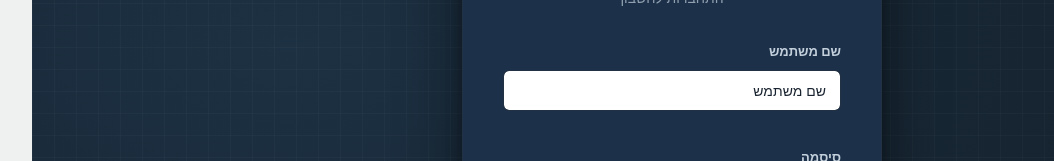
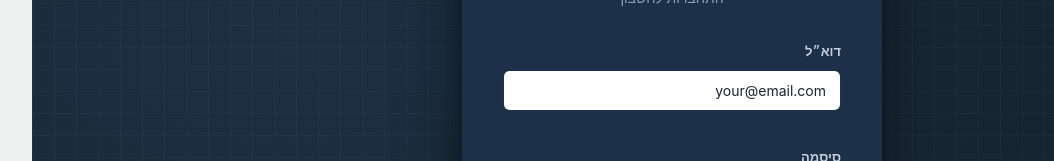
Before and after one commit to HanaaMakhlouf/archi-crm, a React (Create React App) app: page / in a window 1280 px wide. Shown: the part 195-356 px from the top of the page, without its empty margins (51-1105 px from the left). Built offline with nearby package versions, Linux system fonts and the light colour scheme; no server answers; a web font is replaced by a local one.

Commit message:
Revert to email-based login

```diff
--- a/src/components/Login.js
+++ b/src/components/Login.js
@@ -1,14 +1,13 @@
 import { useState, useEffect } from 'react';
 import { supabase } from '../supabaseClient';
 import { authMsg } from '../utils/authMessages';
-import { usernameToLoginEmail } from '../utils/username';
 import '../styles/Login.css';
 
 // Survives component remount (which happens when signOut clears the user)
 let pendingError = '';
 
 export default function Login() {
-  const [username, setUsername] = useState('');
+  const [email, setEmail] = useState('');
   const [password, setPassword] = useState('');
   const [officeName, setOfficeName] = useState('');
   const [loading, setLoading] = useState(false);
@@ -30,9 +29,7 @@ export default function Login() {
     setLoading(true);
 
     try {
-      const { data: authData, error: authError } = await supabase.auth.signInWithPassword({
-        email: usernameToLoginEmail(username), password,
-      });
+      const { data: authData, error: authError } = await supabase.auth.signInWithPassword({ email, password });
       if (authError) { setError(authError.message); return; }
 
       const { data: existingProfile } = await supabase
@@ -87,13 +84,13 @@ export default function Login() {
           )}
 
           <div className="form-group">
-            <label htmlFor="username">שם משתמש</label>
+            <label htmlFor="email">דוא״ל</label>
             <input
-              id="username"
-              type="text"
-              placeholder="שם משתמש"
-              value={username}
-              onChange={(e) => setUsername(e.target.value)}
+              id="email"
+              type="email"
+              placeholder="your@email.com"
+              value={email}
+              onChange={(e) => setEmail(e.target.value)}
               disabled={loading}
               required
             />
@@ -129,7 +126,7 @@ export default function Login() {
           <button
             type="submit"
             className="btn btn-primary btn-large"
-            disabled={loading || !username || !password || !officeName.trim()}
+            disabled={loading || !email || !password || !officeName.trim()}
           >
             {loading ? 'טוען...' : 'התחברות'}
           </button>
--- a/src/components/SetPassword.js
+++ b/src/components/SetPassword.js
@@ -54,8 +54,8 @@ export default function SetPassword({ onDone }) {
 
         <form onSubmit={handleSubmit} className="login-form">
           <div className="form-group">
-            <label>שם משתמש</label>
-            <input type="text" value={user?.user_metadata?.username || user?.email || ''} disabled />
+            <label>דוא״ל</label>
+            <input type="email" value={user?.email || ''} disabled />
           </div>
 
           <div className="form-group">
--- a/src/components/SettingsView.js
+++ b/src/components/SettingsView.js
@@ -52,7 +52,7 @@ export default function SettingsView() {
   const [loading, setLoading] = useState(true);
   const [error, setError] = useState(null);
   const [showAddForm, setShowAddForm] = useState(false);
-  const [newUsername, setNewUsername] = useState('');
+  const [newEmail, setNewEmail] = useState('');
   const [newPassword, setNewPassword] = useState('');
   const [newRole, setNewRole] = useState(ROLE_USER);
   const [adding, setAdding] = useState(false);
@@ -75,17 +75,17 @@ export default function SettingsView() {
 
   const handleAddUser = async (e) => {
     e.preventDefault();
-    if (!newUsername.trim() || !newPassword.trim()) return;
+    if (!newEmail.trim() || !newPassword.trim()) return;
     setAdding(true);
     setAddError(null);
     try {
       await callAdminUsers('create', {
-        username: newUsername.trim(),
+        email: newEmail.trim(),
         password: newPassword,
         role: newRole,
         officeId,
       });
-      setNewUsername('');
+      setNewEmail('');
       setNewPassword('');
       setNewRole(ROLE_USER);
       setShowAddForm(false);
@@ -134,12 +134,12 @@ export default function SettingsView() {
           <h3 className="detail-section-title">הוספת עובד חדש</h3>
           <div style={{ display: 'flex', gap: 10, flexWrap: 'wrap', alignItems: 'flex-end' }}>
             <div className="form-group" style={{ flex: 2, minWidth: 200 }}>
-              <label>שם משתמש</label>
+              <label>אימייל</label>
               <input
-                type="text"
-                value={newUsername}
-                onChange={e => setNewUsername(e.target.value)}
-                placeholder="worker1"
+                type="email"
+                value={newEmail}
+                onChange={e => setNewEmail(e.target.value)}
+                placeholder="worker@example.com"
                 required
               />
             </div>
@@ -168,7 +168,7 @@ export default function SettingsView() {
           </div>
           {addError && <p style={{ color: 'var(--color-error)', marginTop: 8, fontSize: 13 }}>{addError}</p>}
           <p className="muted" style={{ fontSize: 12, marginTop: 6 }}>
-            העובד יוכל להתחבר מיד עם שם המשתמש והסיסמה שהוגדרו כאן.
+            העובד יוכל להתחבר מיד עם האימייל והסיסמה שהוגדרו כאן.
           </p>
         </form>
       )}
@@ -190,7 +190,7 @@ export default function SettingsView() {
             <table style={{ width: '100%', borderCollapse: 'collapse' }}>
               <thead>
                 <tr style={{ borderBottom: '2px solid var(--color-border)', textAlign: 'right' }}>
-                  <th style={{ padding: '8px 12px', fontWeight: 600, fontSize: 13 }}>שם משתמש</th>
+                  <th style={{ padding: '8px 12px', fontWeight: 600, fontSize: 13 }}>אימייל</th>
                   <th style={{ padding: '8px 12px', fontWeight: 600, fontSize: 13 }}>תפקיד</th>
                   {isAdmin && <th style={{ padding: '8px 12px', fontWeight: 600, fontSize: 13 }}>משרד</th>}
                   <th style={{ padding: '8px 12px', fontWeight: 600, fontSize: 13 }}>תאריך הצטרפות</th>
@@ -202,7 +202,7 @@ export default function SettingsView() {
                   const editable = canAct(userRole, u.role);
                   return (
                     <tr key={u.id} style={{ borderBottom: '1px solid var(--color-border)' }}>
-                      <td style={{ padding: '10px 12px', fontSize: 14 }}>{u.username}</td>
+                      <td style={{ padding: '10px 12px', fontSize: 14 }}>{u.email}</td>
                       <td style={{ padding: '10px 12px' }}>
                         {editable ? (
                           <select
--- a/src/utils/username.js
+++ /dev/null
@@ -1,12 +0,0 @@
-// Supabase Auth is email-based under the hood, but Login/SettingsView only
-// collect a username. Mirrors USERNAME_EMAIL_DOMAIN in
-// supabase/functions/admin-users/index.ts — keep both in sync.
-const USERNAME_EMAIL_DOMAIN = 'login.invalid';
-
-// Accounts created before this change (or the original admin account, made
-// directly in the Supabase dashboard) have a real email — let them keep
-// logging in by typing it in full. A bare username gets the synthetic domain.
-export function usernameToLoginEmail(input) {
-  const trimmed = input.trim();
-  return trimmed.includes('@') ? trimmed : `${trimmed.toLowerCase()}@${USERNAME_EMAIL_DOMAIN}`;
-}
```
